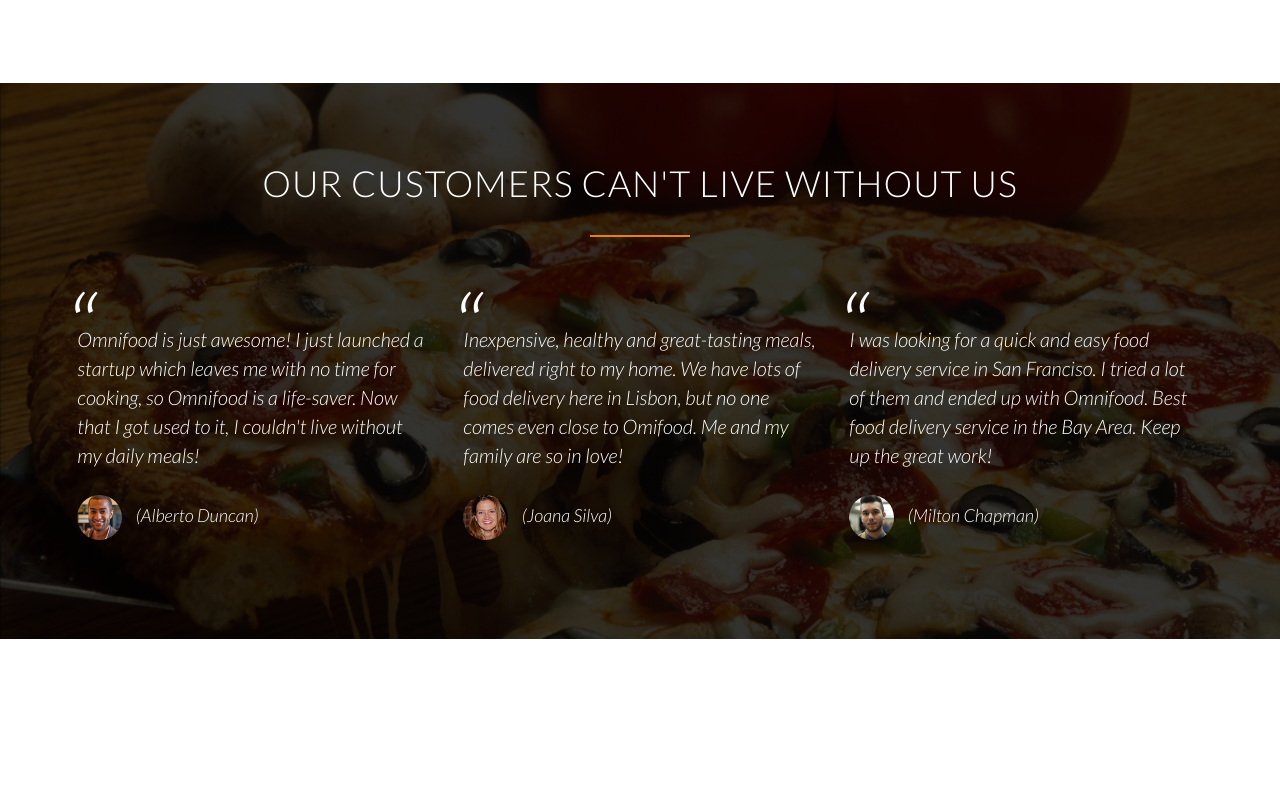
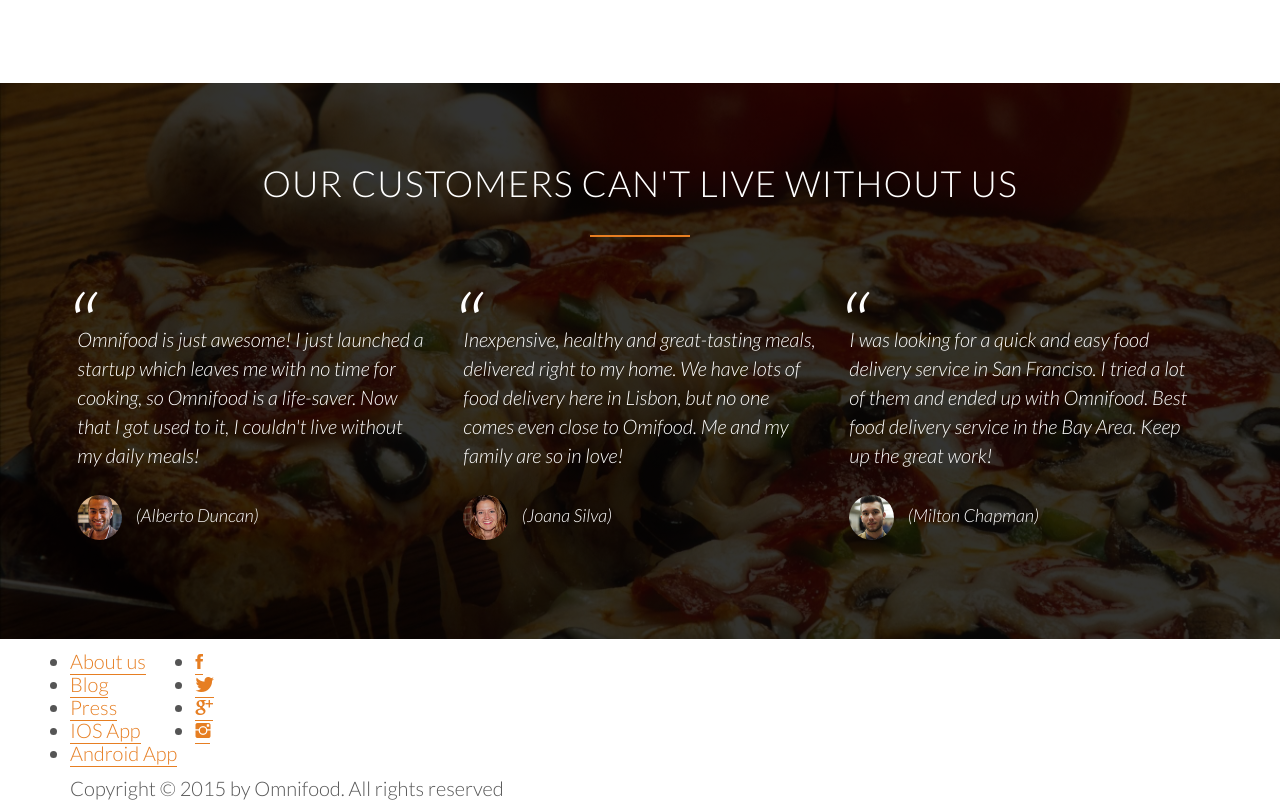
Before and after one commit to xbryan813x/omnifood, a plain HTML site: page omnifood/index.html in a window 1280 px wide. Shown: the part 3322-4122 px from the top of the page. Before the commit the page ends 3961 px from the top, so only its background shows below. Drawn offline with Linux system fonts and the light colour scheme; files whose address does not match are found by name.

Commit message:
started the footer

```diff
--- a/omnifood/index.html
+++ b/omnifood/index.html
@@ -241,5 +241,31 @@
                 </div>
             </div>
         </section>
+        <foote>
+            <div class="row">
+                <div class="col span-1-0f-2">
+                    <ul class="footer-nav">
+                        <li><a href="#">About us</a></li>
+                        <li><a href="#">Blog</a></li>
+                        <li><a href="#">Press</a></li>
+                        <li><a href="#">IOS App</a></li>
+                        <li><a href="#">Android App</a></li>
+                    </ul>
+                </div>
+                <div class="col span-1-0f-2">
+                    <ul class="social-links">
+                        <li><a href="#"><i class="ion-social-facebook"></i></a></li>
+                        <li><a href="#"><i class="ion-social-twitter"></i></a></li>
+                        <li><a href="#"><i class="ion-social-googleplus"></i></a></li>
+                        <li><a href="#"><i class="ion-social-instagram"></i></a></li>
+                    </ul>
+                </div>
+            </div>
+            <div class="row">
+                <p>
+                    Copyright &copy; 2015 by Omnifood. All rights reserved
+                </p>
+            </div>
+        </foote>
     </body>
 </html>
```
